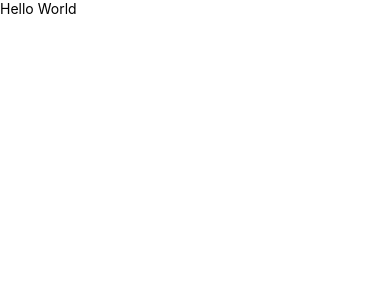
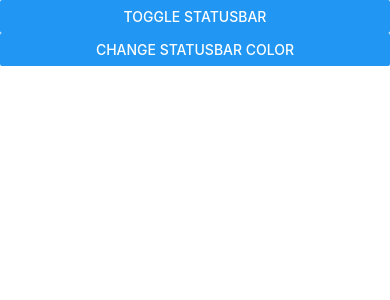
Before and after one commit to vinay096/firstProject, a React Native app: screen / in a window 390 px wide. Shown: the top 300 px of the page. Built offline with nearby package versions, Linux system fonts and the light colour scheme.

Commit message:
statusbar  show hide, change color

```diff
--- a/App.tsx
+++ b/App.tsx
@@ -7,13 +7,12 @@
 
 import React from 'react';
 import {SafeAreaView, Text, View} from 'react-native';
+import StatusbarDemo from './src/components/StatusbarDemo';
 
 function App(): JSX.Element {
   return (
-    <SafeAreaView>
-      <View>
-        <Text>Hello World</Text>
-      </View>
+    <SafeAreaView style={{flex: 1}}>
+      <StatusbarDemo />
     </SafeAreaView>
   );
 }
--- /dev/null
+++ b/src/components/StatusbarDemo.tsx
@@ -0,0 +1,20 @@
+import React, {useState} from 'react';
+import {Button, StatusBar, StatusBarStyle, Text, View} from 'react-native';
+
+const StatusbarDemo = () => {
+  const [hide, setHide] = useState(false);
+  const [barColor, setBarColor] = useState<StatusBarStyle>('default');
+
+  const toggle = () => setHide(!hide);
+  const changeColor = () => setBarColor('dark-content');
+
+  return (
+    <View>
+      <StatusBar backgroundColor={'pink'} hidden={hide} barStyle={barColor} />
+      <Button title="Toggle StatusBar" onPress={toggle} />
+      <Button title="change StatusBar Color" onPress={changeColor} />
+    </View>
+  );
+};
+
+export default StatusbarDemo;
```
